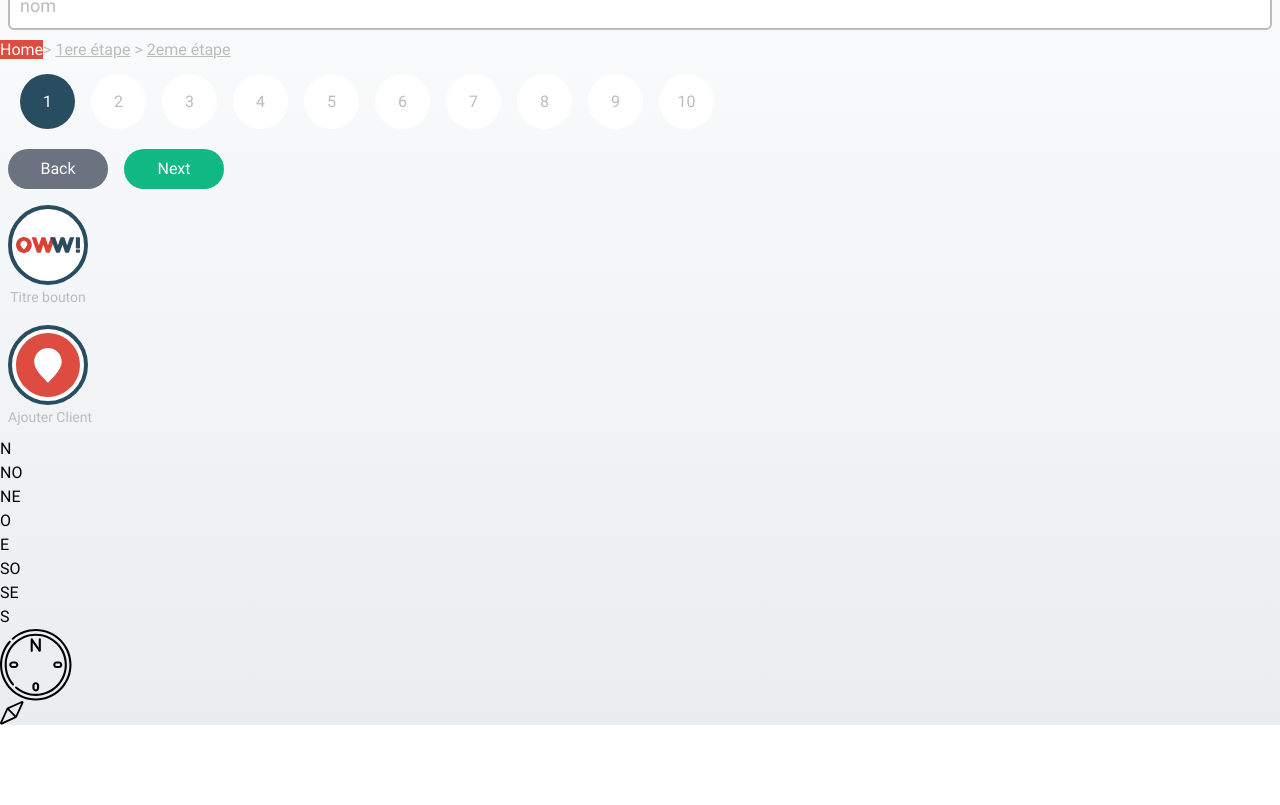
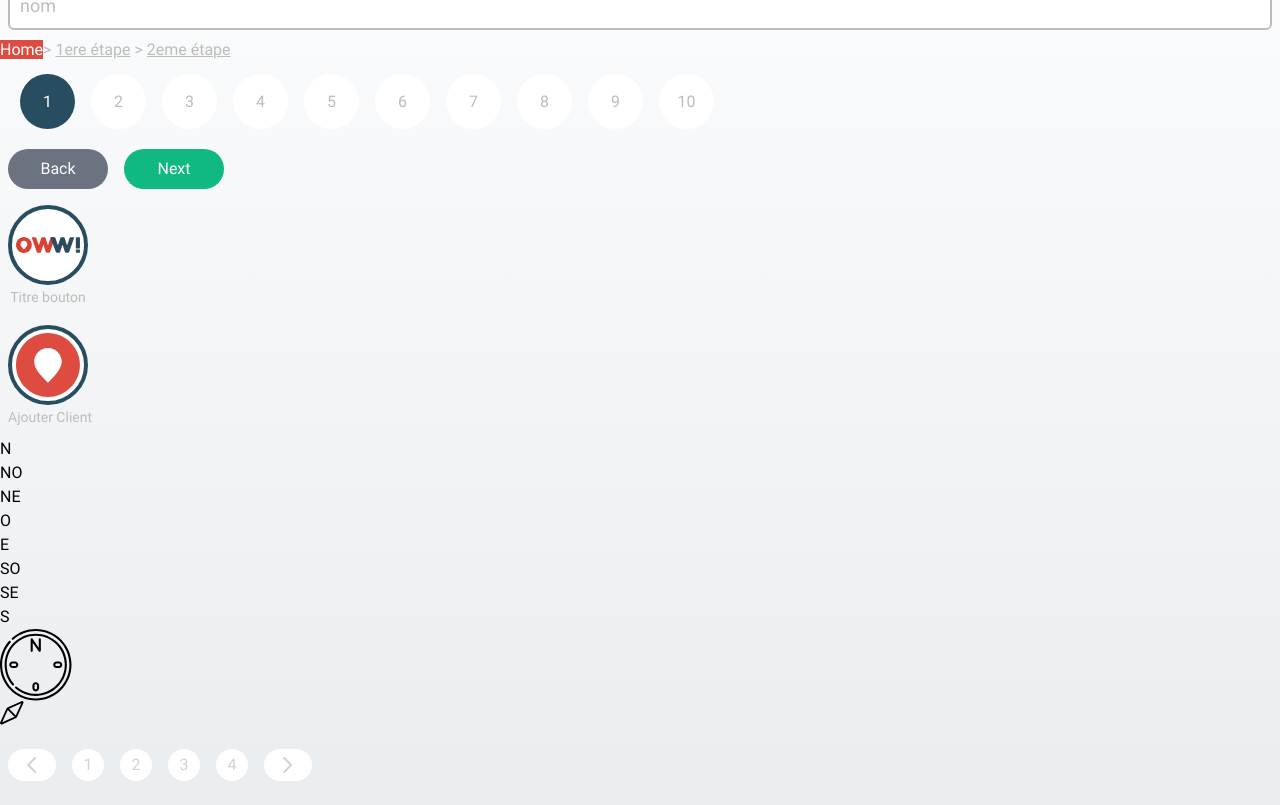
Before and after one commit to YellowError/OwwI, a Next.js app: page /test in a window 1280 px wide. Shown: the part 250-1055 px from the top of the page. Before the commit the page ends 975 px from the top, so only its background shows below. Built offline with nearby package versions, Linux system fonts and the light colour scheme.

Commit message:
add class css

```diff
--- a/components/create-estimation/compass.js
+++ b/components/create-estimation/compass.js
@@ -2,6 +2,7 @@ import React from 'react'
 
 const Compass = () => {
     return (
+        <div className="boussoleWidth">
             <div className="boussole">
             <div className="pointsCardinaux ">
                 <p className="nord pointsCardinaux pointCardinal">N</p>
@@ -79,6 +80,7 @@ const Compass = () => {
                 </g>
             </svg>
         </div>
+    </div>
     )
 }
 
--- a/pages/test.js
+++ b/pages/test.js
@@ -41,7 +41,36 @@ const test = () => {
       <ButtonDashboard icon="little_logo_owwi.svg" label="Ajouter Client" link="http://google.com" />
 
       <Compass/>
-
+      <nav className="my-6">
+        <ul class="flex">
+        <svg class="svgPagination rounded-full p-2 mx-2 w-12 h-8 bg-white flex justify-center items-center"
+            width="0.4rem" viewBox="0 0 15 25">
+            <g transform="matrix(1,0,0,1,-2226.41,-1801.25)">
+                <g transform="matrix(2.66667,0,0,2.66667,1785.83,0)">
+                    <g transform="matrix(-1,0,0,1,170.316,684.643)">
+                        <path
+                            d="M0,-9.003C-0.23,-8.774 -0.23,-8.398 0,-8.168L3.666,-4.501L0,-0.835C-0.23,-0.606 -0.23,-0.23 0,0C0.229,0.229 0.604,0.229 0.835,0L4.879,-4.044C4.894,-4.057 4.912,-4.062 4.927,-4.075C5.044,-4.192 5.1,-4.347 5.098,-4.501C5.1,-4.655 5.044,-4.81 4.927,-4.927C4.912,-4.941 4.894,-4.946 4.879,-4.959L0.835,-9.003C0.604,-9.232 0.229,-9.232 0,-9.003" />
+                    </g>
+                </g>
+            </g>
+        </svg>
+        <li class="rounded-full regularLink p-2 mx-2 w-8 h-8 bg-white flex justify-center items-center">1</li>
+        <li class="rounded-full regularLink p-2 mx-2 w-8 h-8 bg-white flex justify-center items-center">2</li>
+        <li class="rounded-full regularLink p-2 mx-2 w-8 h-8 bg-white flex justify-center items-center">3</li>
+        <li class="rounded-full regularLink p-2 mx-2 w-8 h-8 bg-white flex justify-center items-center">4</li>
+        <svg class="svgPagination rounded-full p-2 mx-2 w-12 h-8 bg-white flex justify-center items-center"
+            width="0.4rem" viewBox="0 0 15 25">
+            <g transform="matrix(1,0,0,1,-2226.41,-1801.25)">
+                <g transform="matrix(2.66667,0,0,2.66667,1785.83,0)">
+                    <g transform="matrix(1,0,0,1,165.39,684.643)">
+                        <path
+                            d="M0,-9.003C-0.23,-8.774 -0.23,-8.398 0,-8.168L3.666,-4.501L0,-0.835C-0.23,-0.606 -0.23,-0.23 0,0C0.229,0.229 0.604,0.229 0.835,0L4.879,-4.044C4.894,-4.057 4.912,-4.062 4.927,-4.075C5.044,-4.192 5.1,-4.347 5.098,-4.501C5.1,-4.655 5.044,-4.81 4.927,-4.927C4.912,-4.941 4.894,-4.946 4.879,-4.959L0.835,-9.003C0.604,-9.232 0.229,-9.232 0,-9.003" />
+                    </g>
+                </g>
+            </g>
+        </svg>
+    </ul>
+      </nav>
     </div>
   );
 };
--- a/styles/compass.css
+++ b/styles/compass.css
@@ -80,6 +80,9 @@
   fill: rgb(219, 65, 55);
 }
 .boussole {
+  scale: 1.5;
   @apply relative w-64 mx-auto;
-  scale: 2;
 }
+.boussoleWidth {
+  height: 315px;
+}
--- a/styles/global.css
+++ b/styles/global.css
@@ -234,6 +234,7 @@ img {
   color: #bcbcbb;
   overflow-x: scroll;
   flex-wrap: nowrap;
+  scrollbar-width: none;
 }
 
 .content::-webkit-scrollbar {
@@ -321,3 +322,34 @@ img {
 /*******************/
 /*END CSS THOMAS */
 /*******************/
+
+/*******************/
+/* CSS Melodie */
+/*******************/
+
+.regularLink:active {
+  background: rgb(47, 85, 106);
+  background: linear-gradient(
+    90deg,
+    rgba(47, 85, 106, 1) 0%,
+    rgba(31, 54, 67, 1) 100%
+  );
+  color: #fff;
+}
+.regularLink:hover {
+  color: #294d60;
+  text-decoration: underline;
+}
+.regularLink {
+  color: #d3d2d2;
+}
+.svgPagination {
+  fill: #d3d2d2;
+}
+.svgPagination:hover {
+  fill: #294d60;
+}
+
+/*******************/
+/*END CSS melodie */
+/*******************/
```
Lines whose indentation alone changed are shown as unchanged.
